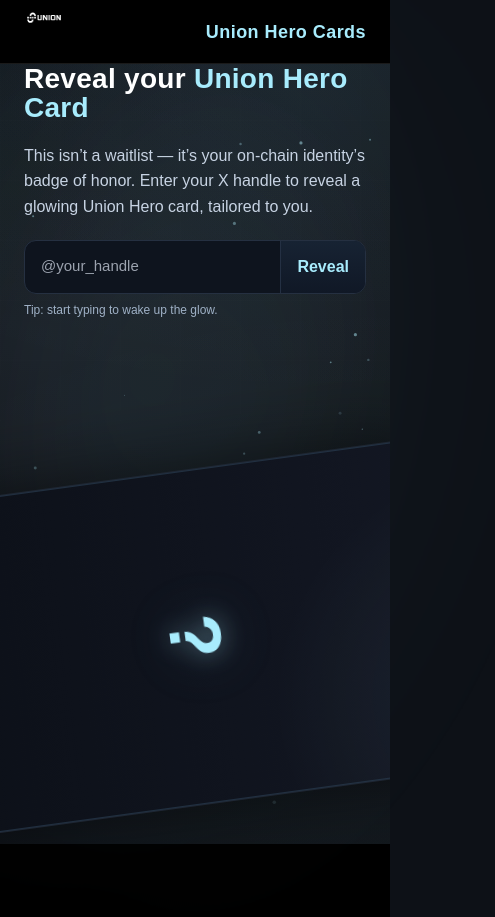
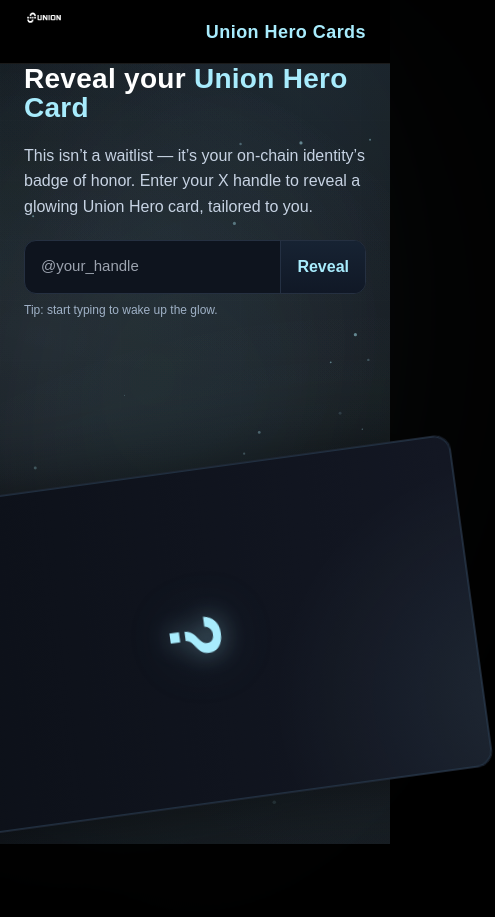
Before and after one commit to ShinosukaGG/union-hero-cards, a Next.js app: page / in a window 390 px wide. Shown: the whole page, 495 px wide, since content can reach past the window. Built offline with nearby package versions, Linux system fonts and the light colour scheme; a web font is replaced by a local one.

Commit message:
Update globals.css

```diff
--- a/app/globals.css
+++ b/app/globals.css
@@ -1,127 +1,243 @@
-/* app/globals.css */
+/* app/globals.css
+   ───────────────────────────────────────────────────────────────────────────
+   Union Hero Cards — Global Styles, Brand Tokens & Keyframes
+   Strict brand: ONLY these colors & fonts are used.
+   Fonts are injected by app/fonts.ts as:
+     --font-supermolot  (headings)
+     --font-jetbrains    (body)
+   ─────────────────────────────────────────────────────────────────────────── */
+
+/* Tailwind layers (keep first) */
 @tailwind base;
 @tailwind components;
 @tailwind utilities;
 
-/* Brand Kit Fonts */
-@import url("https://fonts.googleapis.com/css2?family=JetBrains+Mono:wght@400;500;700&display=swap");
-@font-face {
-  font-family: "Supermolot";
-  src: url("/fonts/supermolot.woff2") format("woff2");
-  font-weight: 700;
-  font-style: normal;
+/* ── Brand Tokens (CSS variables) ───────────────────────────────────────── */
+:root {
+  /* Colors (strict) */
+  --uc-bg:        #0D1117;   /* page background */
+  --uc-card:      #101826;   /* card surface */
+  --uc-accent:    #A8ECFD;   /* primary accent/glow */
+  --uc-gold:      #FFD700;   /* team/golden variant */
+  --uc-text:      #C7D3E3;   /* default text */
+  --uc-muted:     #9FB1C6;   /* secondary text */
+
+  /* Derived borders from accent (safe rgba) */
+  --uc-border-soft: rgba(168, 236, 253, 0.25);
+  --uc-border-hard: rgba(168, 236, 253, 0.40);
+
+  /* Font families from next/font/local (DO NOT override with @import) */
+  --uc-font-heading: var(--font-supermolot);
+  --uc-font-body:    var(--font-jetbrains);
 }
 
-:root {
-  --font-jetbrains: "JetBrains Mono", monospace;
-  --font-supermolot: "Supermolot", sans-serif;
-
-  --color-bg-dark: #0d1117;
-  --color-bg-card: #101826;
-  --color-accent: #a8ecfd;
-  --color-gold: #ffd700;
-  --color-text: #c7d3e3;
-  --color-text-muted: #9fb1c6;
-}
-
-html,
+/* ── Base / Reset ───────────────────────────────────────────────────────── */
+* { box-sizing: border-box; }
+html, body { height: 100%; }
+html { -webkit-text-size-adjust: 100%; scroll-behavior: smooth; }
 body {
-  padding: 0;
   margin: 0;
-  font-family: var(--font-jetbrains);
-  background: radial-gradient(
-      circle at 25% 25%,
-      rgba(168, 236, 253, 0.08) 0%,
-      transparent 40%
-    ),
-    radial-gradient(
-      circle at 80% 40%,
-      rgba(168, 236, 253, 0.06) 0%,
-      transparent 45%
-    ),
-    #0d1117;
-  color: var(--color-text);
+  font-family: var(--uc-font-body);
+  color: var(--uc-text);
+  background: var(--uc-bg);
   overflow-x: hidden;
 }
 
-/* Header */
+/* Selection */
+::selection { background: var(--uc-accent); color: #000; }
+
+/* Utility text color (if needed by components) */
+.text-accent { color: var(--uc-accent) !important; }
+
+/* ── Cosmic Background (CSS-only fallback; enhanced by <Background />) ──── */
+/* If the React Background component fails to mount, this still looks good. */
+body::before {
+  content: "";
+  position: fixed; inset: 0; pointer-events: none; z-index: 0;
+  background:
+    radial-gradient(1200px 800px at 80% -10%, rgba(168,236,253,0.08) 0%, transparent 60%),
+    linear-gradient(180deg, #0B0F16 0%, var(--uc-bg) 35%, var(--uc-bg) 100%);
+}
+body::after {
+  content: "";
+  position: fixed; inset: 0; pointer-events: none; z-index: 0;
+  background:
+    radial-gradient(700px 500px at 10% 40%, rgba(168,236,253,0.05), transparent 60%),
+    radial-gradient(900px 600px at 95% 85%, rgba(168,236,253,0.04), transparent 70%);
+  mix-blend-mode: screen; opacity: .9;
+}
+
+/* Subtle grid structure (masked so it’s very faint) */
+.uc-grid {
+  position: fixed; inset: 0; z-index: 0; pointer-events: none; opacity: .25;
+  background-image:
+    linear-gradient(rgba(255,255,255,0.03) 1px, transparent 1px),
+    linear-gradient(90deg, rgba(255,255,255,0.03) 1px, transparent 1px);
+  background-size: 60px 60px, 60px 60px;
+  mask-image: radial-gradient(1000px 700px at 50% 20%, rgba(0,0,0,1) 30%, rgba(0,0,0,0.2) 100%);
+}
+
+/* ── Header (sticky glass) ─────────────────────────────────────────────── */
 header {
   backdrop-filter: blur(10px);
-  border-bottom: 1px solid rgba(168, 236, 253, 0.2);
-  background: rgba(13, 17, 23, 0.8);
-  position: sticky;
-  top: 0;
-  z-index: 50;
+  border-bottom: 1px solid var(--uc-border-soft);
+  background: rgba(13, 17, 23, 0.80);
 }
 
-/* Search Bar */
-.search-bar {
+/* ── Search Bar (glow-on-type) ─────────────────────────────────────────── */
+.uc-search {
   width: 100%;
-  max-width: 480px;
-  padding: 0.75rem 1rem;
-  border-radius: 0.75rem;
-  background: #101826;
-  border: 2px solid rgba(168, 236, 253, 0.4);
-  color: var(--color-accent);
-  font-family: var(--font-supermolot);
-  font-size: 1.1rem;
-  outline: none;
-  transition: all 0.3s ease;
+  max-width: 520px;
+  border-radius: 12px;
+  background: #0E141E;
+  border: 1px solid #253041;
+  overflow: hidden;
+  transition: box-shadow .6s ease, border-color .3s ease;
+}
+.uc-search.is-active {
+  box-shadow: 0 0 0 6px rgba(168,236,253,0.10);
+  border-color: var(--uc-accent);
+}
+.uc-input {
+  width: 100%; padding: .9rem 1.1rem; background: transparent; outline: none;
+  color: #E8ECF1; font-family: var(--uc-font-body); font-size: 15.5px;
 }
 
-.search-bar:focus {
-  border-color: var(--color-accent);
-  box-shadow: 0 0 20px rgba(168, 236, 253, 0.4);
+/* ── Unrevealed Card (3:5) — slow spin & diagonal shine ───────────────── */
+.uc-unrevealed {
+  width: min(360px, 86vw); aspect-ratio: 3/5;
+  border-radius: 16px; overflow: hidden;
+  border: 1px solid #1E2633;
+  background:
+    radial-gradient(120% 80% at 80% -10%, rgba(168,236,253,0.08), transparent 60%),
+    linear-gradient(180deg, #131723, #0C1018);
+  box-shadow: 0 24px 80px rgba(0,0,0,0.6);
+  animation: ucSpinY 24s linear infinite;
+  position: relative;
+}
+.uc-unrevealed .uc-qmark {
+  font-family: var(--uc-font-heading);
+  font-weight: 700; letter-spacing: .02em;
+  font-size: clamp(72px, 16vw, 140px);
+  color: var(--uc-accent);
+  text-shadow: 0 0 24px rgba(168,236,253,0.45), 0 0 60px rgba(168,236,253,0.25);
+}
+.uc-shine {
+  position: absolute; inset: -46%; pointer-events: none;
+  background: linear-gradient(90deg, transparent 0%, rgba(255,255,255,0.12) 50%, transparent 100%);
+  transform: rotate(35deg);
+  animation: ucShineSweep 5.2s ease-in-out .6s infinite;
 }
 
-/* Spinning unrevealed card */
-.spin-card {
-  width: min(300px, 80vw);
-  aspect-ratio: 3/5;
-  border-radius: 1rem;
-  border: 2px dashed rgba(168, 236, 253, 0.5);
-  display: flex;
-  align-items: center;
-  justify-content: center;
-  font-size: 4rem;
-  color: var(--color-accent);
-  animation: slowspin 12s linear infinite;
+/* ── Card Glow Pulse (applied to the main revealed card) ───────────────── */
+.uc-cardGlow {
+  animation: ucGlow 2.6s ease-in-out infinite;
 }
 
-@keyframes slowspin {
-  from {
-    transform: rotateY(0deg);
-  }
-  to {
-    transform: rotateY(360deg);
-  }
+/* ── Buttons ───────────────────────────────────────────────────────────── */
+.uc-btn-primary {
+  background: linear-gradient(90deg, #1C2B3F, #152333);
+  color: var(--uc-accent);
+  font-family: var(--uc-font-heading); letter-spacing: .02em;
+  border: 1px solid var(--uc-border-soft);
+  box-shadow: 0 0 20px rgba(168,236,253,0.25), inset 0 0 0 1px var(--uc-border-soft);
+}
+.uc-btn-primary.heartbeat { animation: ucHeartbeat 1.6s ease-in-out infinite; }
+
+.uc-btn-secondary {
+  background: var(--uc-card);
+  color: var(--uc-muted);
+  font-family: var(--uc-font-heading); letter-spacing: .02em;
+  border: 1px solid rgba(159,177,198,0.25);
 }
 
-/* Easter Egg popups */
-.easter-popup {
+/* ── Easter Eggs: ZKGM pop-ups ─────────────────────────────────────────── */
+.uc-egg {
   position: absolute;
-  font-family: var(--font-supermolot);
-  font-size: 0.85rem;
-  color: var(--color-accent);
+  font-family: var(--uc-font-heading);
+  font-weight: 700;
+  font-size: clamp(10px, 2vw, 22px);
+  color: var(--uc-accent);
+  text-shadow: 0 0 6px rgba(168,236,253,0.7);
+  user-select: none;
   pointer-events: none;
-  animation: floatUp 3s ease-in-out forwards;
+  animation: ucEggFade 2.5s ease forwards;
 }
 
-@keyframes floatUp {
-  0% {
-    opacity: 0;
-    transform: translateY(0px) scale(0.8);
+/* ── Team Golden Aura (extra flare around card) ────────────────────────── */
+.uc-teamAura {
+  position: relative; z-index: 1;
+}
+.uc-teamAura::before {
+  content: ""; position: absolute; inset: -18px; border-radius: 20px; z-index: -1;
+  background: radial-gradient(circle, rgba(255,215,0,0.28) 0%, transparent 70%);
+  animation: ucAura 3s ease-in-out infinite;
+}
+
+/* ── Keyframes (ALL animations here) ───────────────────────────────────── */
+/* Unrevealed card slow Y-rotation */
+@keyframes ucSpinY {
+  from { transform: rotateY(0deg); }
+  to   { transform: rotateY(360deg); }
+}
+
+/* Diagonal shine sweep across surfaces */
+@keyframes ucShineSweep {
+  0%   { transform: rotate(35deg) translateX(-60%); }
+  60%  { transform: rotate(35deg) translateX(80%); }
+  100% { transform: rotate(35deg) translateX(120%); }
+}
+
+/* Gentle glow pulse for cards */
+@keyframes ucGlow {
+  0%, 100% { box-shadow: 0 0 20px rgba(168,236,253,0.18), inset 0 0 0 1px rgba(168,236,253,0.22); }
+  50%      { box-shadow: 0 0 44px rgba(168,236,253,0.30), inset 0 0 0 1px rgba(168,236,253,0.22); }
+}
+
+/* Heartbeat (Share button) */
+@keyframes ucHeartbeat {
+  0%, 40%, 80%, 100% { transform: scale(1); filter: brightness(1); }
+  20%, 60%           { transform: scale(1.06); filter: brightness(1.15); }
+}
+
+/* ZKGM popup fade/scale */
+@keyframes ucEggFade {
+  0%   { opacity: 0; transform: translateY(0) scale(.6); }
+  15%  { opacity: 1; transform: translateY(-4px) scale(1); }
+  85%  { opacity: 1; transform: translateY(-22px) scale(1.05); }
+  100% { opacity: 0; transform: translateY(-30px) scale(1.08); }
+}
+
+/* Team aura breathing */
+@keyframes ucAura {
+  0%, 100% { opacity: .60; transform: scale(1); }
+  50%      { opacity: 1;    transform: scale(1.07); }
+}
+
+/* Aurora sweep used by .uc-aurora (in Background.tsx too) */
+@keyframes ucAuroraSweep {
+  0%   { transform: translate3d(-15%, -10%, 0) rotate(12deg); opacity: .25; }
+  50%  { transform: translate3d(  5%,   0%, 0) rotate(12deg); opacity: .35; }
+  100% { transform: translate3d(-15%, -10%, 0) rotate(12deg); opacity: .25; }
+}
+
+/* Micro wiggle (optional for playful feedback) */
+@keyframes ucWiggle {
+  0%,100% { transform: translateX(0) rotate(0); }
+  25%     { transform: translateX(-2px) rotate(-1.2deg); }
+  75%     { transform: translateX( 2px) rotate( 1.2deg); }
+}
+.uc-wiggle { animation: ucWiggle .4s ease-in-out; }
+
+/* ── Reduced Motion ────────────────────────────────────────────────────── */
+@media (prefers-reduced-motion: reduce) {
+  .uc-unrevealed,
+  .uc-shine,
+  .uc-cardGlow,
+  .uc-btn-primary.heartbeat,
+  .uc-egg,
+  .uc-teamAura::before {
+    animation: none !important;
+    transition: none !important;
   }
-  10% {
-    opacity: 1;
-    transform: translateY(-5px) scale(1);
   }
-  90% {
-    opacity: 1;
-    transform: translateY(-30px) scale(1.05);
-  }
-  100% {
-    opacity: 0;
-    transform: translateY(-40px) scale(1.1);
-  }
-}
```
